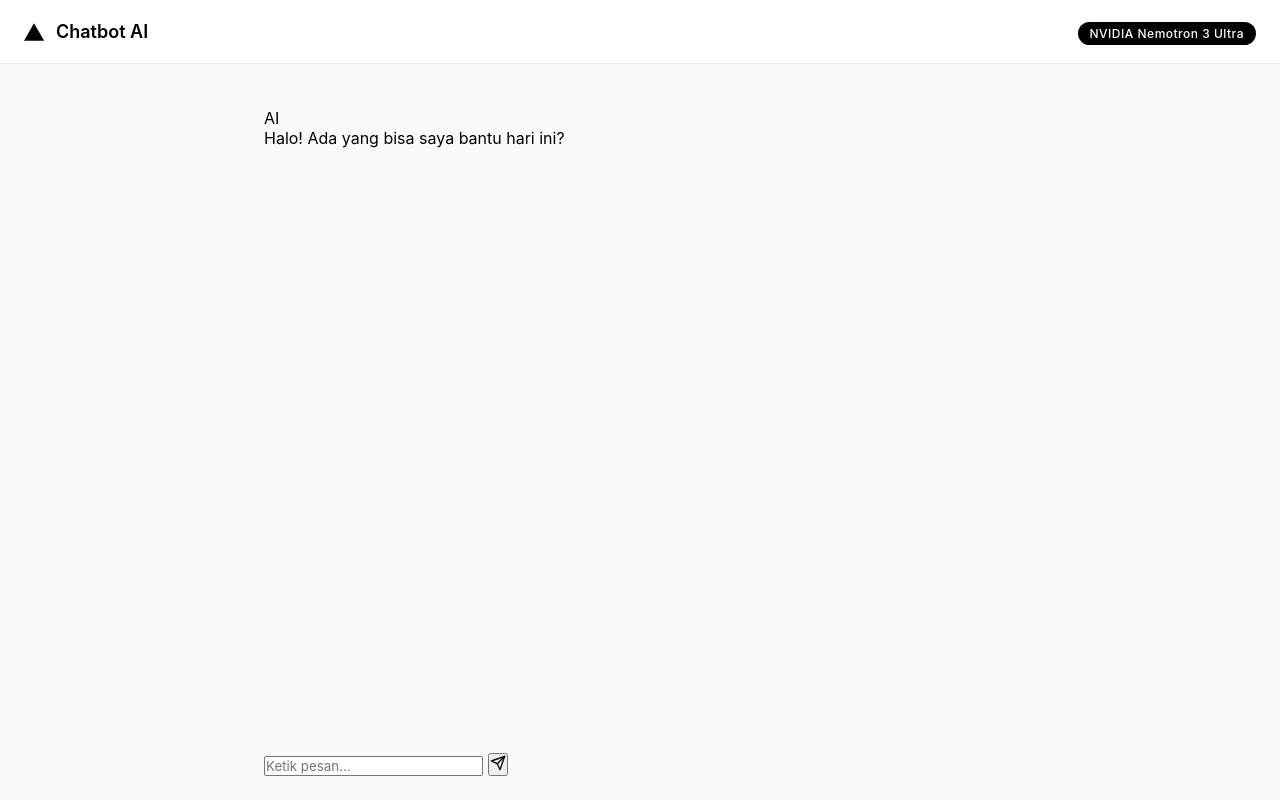
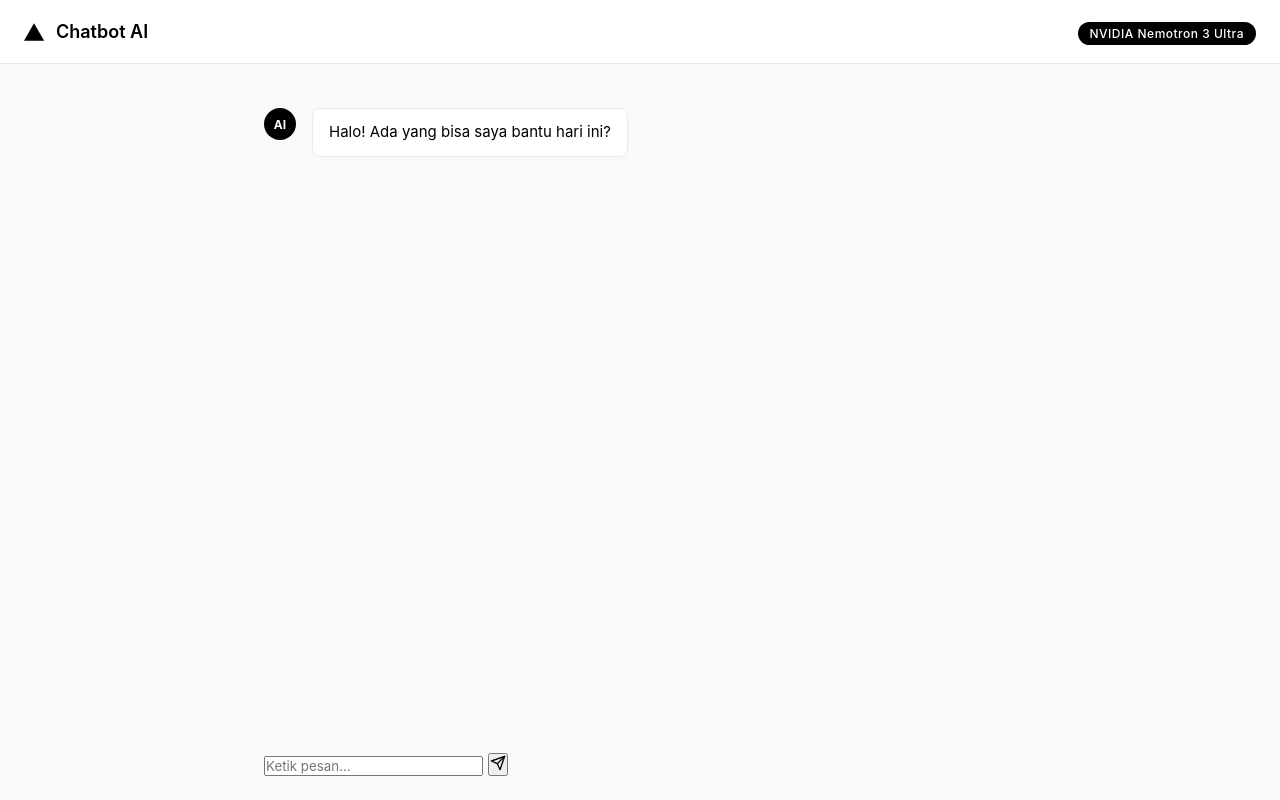
Before and after one commit to muhammadrandyano/271_ChatBot, a website: page public/index.html in a window 1280 px wide. Drawn offline with Linux system fonts and the light colour scheme.

Commit message:
style: tambah styling bubble chat, avatar, dan animasi pesan

```diff
--- a/public/style.css
+++ b/public/style.css
@@ -61,3 +61,59 @@ body {
     flex-direction: column;
     gap: 24px;
 }
+
+/* Chat Bubbles */
+.message {
+    display: flex;
+    gap: 16px;
+    max-width: 85%;
+    animation: fadeIn 0.3s ease;
+}
+
+@keyframes fadeIn {
+    from { opacity: 0; transform: translateY(5px); }
+    to { opacity: 1; transform: translateY(0); }
+}
+
+.bot-message {
+    align-self: flex-start;
+}
+
+.user-message {
+    align-self: flex-end;
+    flex-direction: row-reverse;
+}
+
+.avatar {
+    width: 32px;
+    height: 32px;
+    border-radius: 50%;
+    background: #000;
+    color: #fff;
+    display: flex;
+    align-items: center;
+    justify-content: center;
+    font-size: 12px;
+    font-weight: bold;
+    flex-shrink: 0;
+}
+
+.user-message .avatar {
+    background: #666;
+}
+
+.msg-content {
+    padding: 12px 16px;
+    border-radius: 8px;
+    line-height: 1.5;
+    font-size: 15px;
+    border: 1px solid #eaeaea;
+    background: #fff;
+    box-shadow: 0 2px 4px rgba(0,0,0,0.02);
+}
+
+.user-message .msg-content {
+    background: #000;
+    color: #fff;
+    border-color: #000;
+}
```
